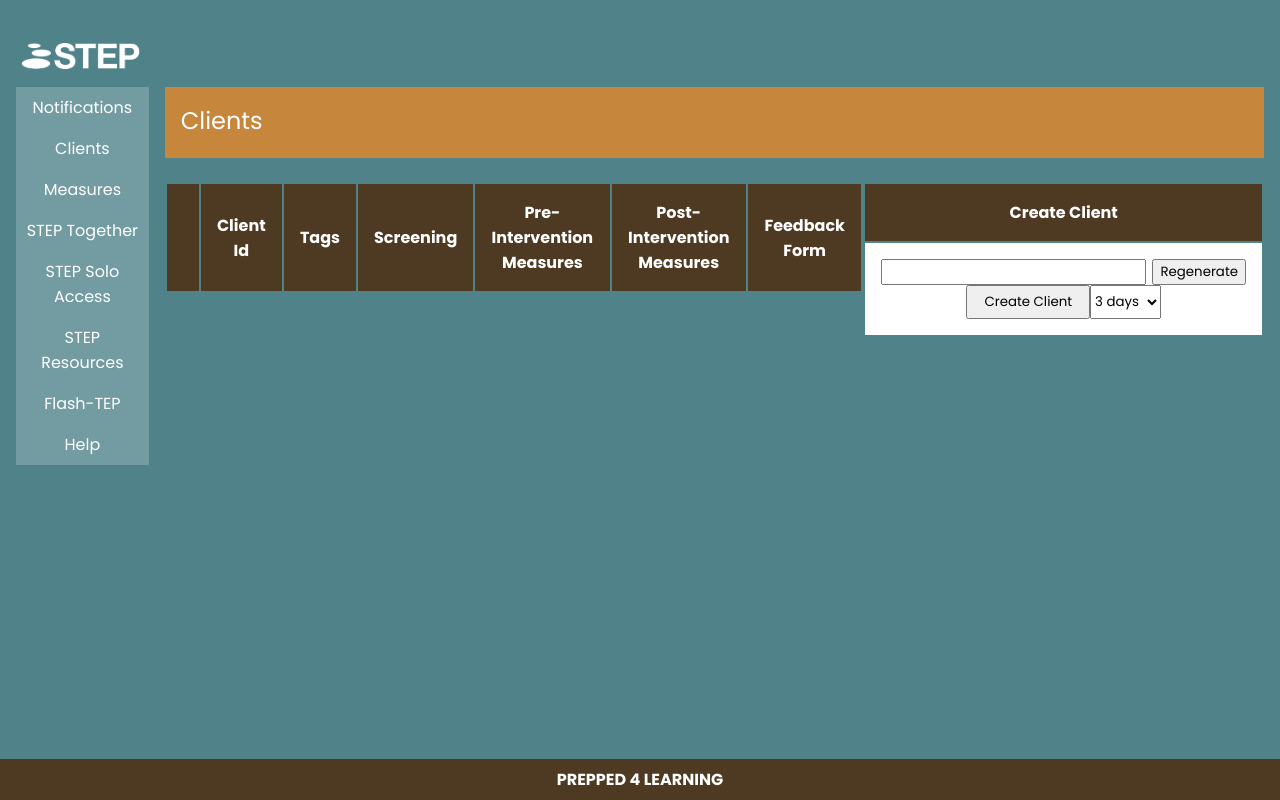
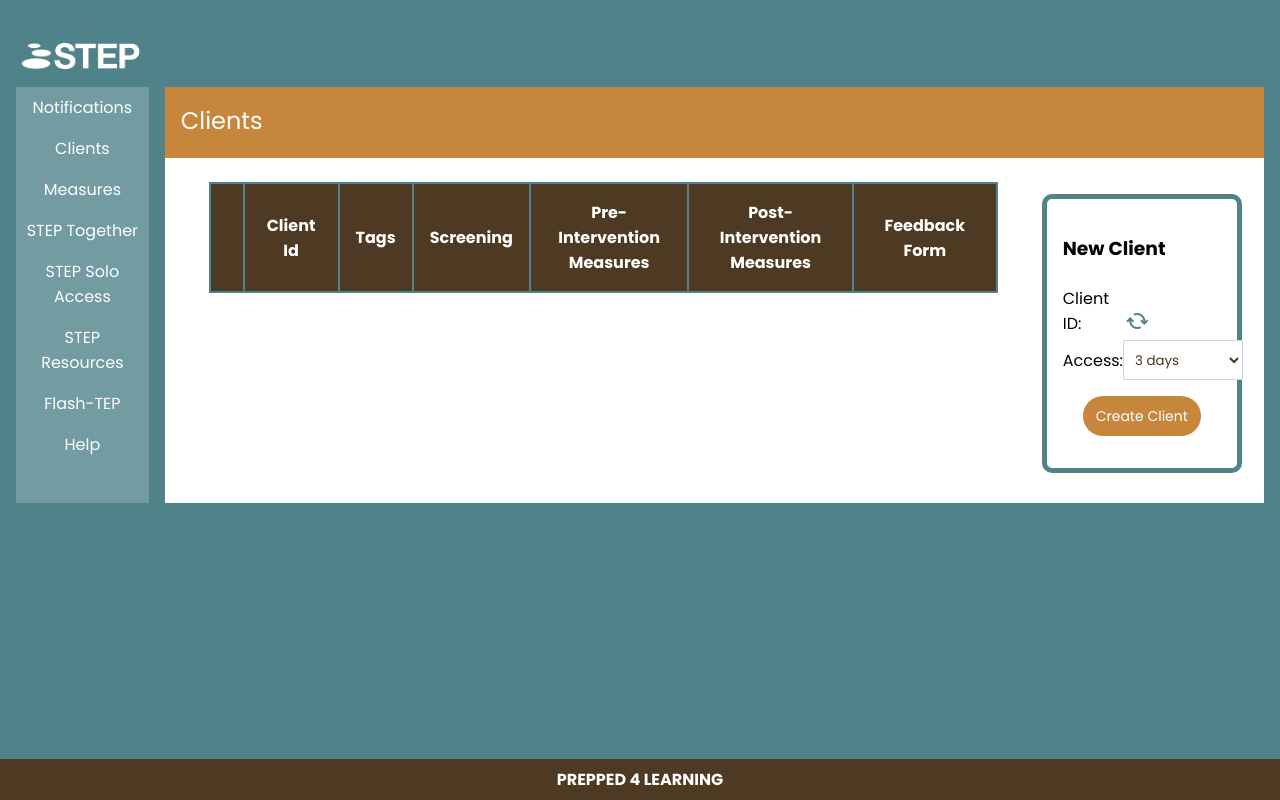
Before and after one commit to Matt-and-Ethan-Code/step-protocol, a Django app: template clinician_overview/templates/clinician_overview/clients_page.html in a window 1280 px wide. Run offline with Django 5.2, Linux system fonts and the light colour scheme; the template is opened without the code that fills it, so the values that code supplies are empty.

Commit message:
added styles to the clients page and the create client box

```diff
--- a/clinician_overview/static/clinician_overview/clients_page.css
+++ b/clinician_overview/static/clinician_overview/clients_page.css
@@ -1,3 +1,86 @@
 .client-id-link {
   color: var(--orangey);
 }
+
+#generate-client-id-container {
+  width: 30%;
+}
+
+.grey-pill {
+    background-color: rgba(224, 224, 224, 1);
+}
+
+.add-client-button {
+  cursor: pointer;
+  display: flex;
+  flex-direction: row;
+  align-items: center;
+  gap: 5px;
+  width: fit-content;
+}
+
+.add-client-button .material-symbols-outlined {
+  /* background-color: var(--orangey);
+  color: white; */
+  color: var(--brown);
+  border-radius: 100px;
+  height: 23px;
+  width: 23px;
+  padding: 4px;
+  line-height: 23px;
+
+}
+
+.add-client-button .text-content {
+  color: var(--brown);
+  /* font-style: italic; */
+  text-decoration: underline;
+  font-weight: 500;
+}
+
+#register-client-id-form input:disabled {
+  color: black;
+  background-color: white;
+  border: none;
+  text-align:left;
+  max-width: 5em;
+  font-size: 1em;
+  text-align: right;
+}
+
+#register-client-id-form #regenerate-id-button {
+  color:var(--bluish);
+  background-color: white;
+  border: none;
+  height: fit-content;
+  line-height: 1em;
+  font-size: 0.9em;
+  width: fit-content;
+}
+
+#register-client-id-form {
+  border: 5px solid var(--bluish);
+  border-radius: 10px;
+  margin-top: 2rem;
+  padding: 1rem;
+}
+
+.horizontal-flex-centally-aligned {
+   display: flex;
+   align-items: center;
+   justify-content: space-between;
+}
+
+input[type="submit"] {
+    margin: 1rem auto;
+    border-radius: 20px;
+    border: 0px;
+    background-color: rgb(198, 135, 60);
+    color: white;
+    line-height: 14px;
+    padding: 0.8rem;
+    font-size: 14px;
+    cursor: pointer;
+    display: block;
+    width: fit-content;
+}
--- a/clinician_overview/static/clinician_overview/clinician_base_styles.css
+++ b/clinician_overview/static/clinician_overview/clinician_base_styles.css
@@ -126,3 +126,29 @@ footer {
     }
   }
 }
+
+.page-white-background {
+    background-color: white;
+    padding-bottom: 30px;
+}
+
+.etable-cell-pill {
+    border-radius: 50px;
+    padding: 4px 8px;
+}
+
+.bluish-pill {
+    border-radius: 50px;
+    background-color: color-mix(in srgb, var(--bluish) 60%, transparent);
+}
+
+select {
+    padding: 7px;
+    background-color: white;
+    border: 1px solid rgb(207, 212, 216);
+    border-radius: 2px;
+    box-sizing: border-box;
+    height: 40px;
+    color: rgb(75, 53, 28);
+    line-height: 1.4em;
+}
--- a/clinician_overview/static/clinician_overview/notifications_page.css
+++ /dev/null
@@ -1,4 +0,0 @@
-.page-white-background {
-    background-color: white;
-    padding-bottom: 30px;
-}
--- a/clinician_overview/templates/clinician_overview/client_base_header_and_tags_layout.html
+++ b/clinician_overview/templates/clinician_overview/client_base_header_and_tags_layout.html
@@ -2,7 +2,6 @@
 {% load static %}
 {% block head %}
 <link rel="stylesheet" href="{% static 'clinician_overview/client_summary_page.css' %}">
-<link rel="stylesheet" href="https://fonts.googleapis.com/css2?family=Material+Symbols+Outlined" />
 {% endblock %}
 
 
--- a/clinician_overview/templates/clinician_overview/clients_page.html
+++ b/clinician_overview/templates/clinician_overview/clients_page.html
@@ -19,12 +19,16 @@
 {% endblock %}
 
 {% block content %}
+<div class="page-white-background">
   <header>
     <h2 class="tab-header">Clients</h2>
   </header>
+  <div>
+
+  </div>
   <div style="display:grid; grid-template-columns: 4fr 1fr;">
     <!--select, client id, tags, screening, pre-intervention measures, post-intervention measures, feedback form-->
-  <table class="etable">
+    <table class="etable" style="max-width: 90%;">
       <thead>
         <tr class="etable-header-row">
           <th class="etable-header-cell"></th>
@@ -41,46 +45,104 @@
         <tr class="etable-row">
           <td class="etable-cell"></td>
           <td class="etable-cell"><a class="client-id-link" href="{% url 'client_summary' client_info.client_id %}">{{ client_info.client_id }}</a></td>
-        <td class="etable-cell">{{ client_info.tags }}</td>
-        <td class="etable-cell">{{ client_info.screening }}</td>
-        <td class="etable-cell">{{ client_info.pre_intervention_measures }}</td>
-        <td class="etable-cell">{{ client_info.post_intervention_measures }}</td>
-        <td class="etable-cell">{{ client_info.feedback_form }}</td>
+          <td class="etable-cell">
+            {% for tag in client_info.tags %}
+              <span class="client-tag etable-cell-pill bluish-pill">{{tag}}</span>
+            {% endfor %}
+          </td>
+          {% if client_info.screening_date %}
+            <td class="etable-cell">
+              <span class="client-tag etable-cell-pill bluish-pill">
+                {{ client_info.screening_date }}
+              </span>
+            </td>
+          {% else %}
+            <td class="etable-cell">
+              <span class="client-tag etable-cell-pill grey-pill">
+                Not Submitted
+              </span>
+            </td>
+          {% endif %}
+          {% if client_info.pre_intervention_measures_date %}
+            <td class="etable-cell">
+              <span class="client-tag etable-cell-pill bluish-pill">
+                {{ client_info.pre_intervention_measures_date }}
+              </span>
+            </td>
+          {% else %}
+            <td class="etable-cell">
+              <span class="client-tag etable-cell-pill grey-pill">
+                Not Submitted
+              </span>
+            </td>
+          {% endif %}
+          {% if client_info.post_intervention_measures_date %}
+            <td class="etable-cell">
+              <span class="client-tag etable-cell-pill bluish-pill">
+                {{ client_info.post_intervention_measures_date }}
+              </span>
+            </td>
+          {% else %}
+            <td class="etable-cell">
+              <span class="client-tag etable-cell-pill grey-pill">
+                Not Submitted
+              </span>
+            </td>
+          {% endif %}
+          {% if client_info.feedback_form_date %}
+            <td class="etable-cell">
+              <span class="client-tag etable-cell-pill bluish-pill">
+                {{ client_info.feedback_form_date }}
+              </span>
+            </td>
+          {% else %}
+            <td class="etable-cell">
+              <span class="client-tag etable-cell-pill grey-pill">
+                Not Submitted
+              </span>
+            </td>
+          {% endif %}
         </tr>
         {% endfor %}
       </tbody>
     </table>
-
-  <table class="etable" style="max-height: 10rem;">
-    <thead>
-      <tr class="etable-header-row">
-        <th class="etable-header-cell">Create Client</th>
-      </tr>
-    </thead>
-    <tbody>
-      <tr class="etable-row">
-        <td class="etable-cell">
+    <div style="max-width: 90%;">
       <form id="register-client-id-form" method="post" action="/clinician/create-client-id">
-            <div style="display:flex;">
+        <div style="display:flex;flex-direction:column;">
+          <h3>
+            New Client
+          </h3>
           {% csrf_token %}
-              <input id="generated-client-id-input" name="new_client_id" readonly style="margin-right: 6px; text-align:center;" value="{{ initial_client_id }}"/>
-              <button id="regenerate-id-button" type="button">Regenerate</button>
-
-
+          <div class="horizontal-flex-centally-aligned">
+            <span>
+              Client ID:
+            </span>
+            <div>
+              <input id="generated-client-id-input" name="new_client_id" disabled readonly value="{{ initial_client_id }}"/>
+              <button id="regenerate-id-button" type="button">
+                <span class="material-symbols-outlined">
+                  cached
+                </span>
+              </button>
             </div>
-            <div style="display:flex;justify-content:center;">
-              <input style="padding: .3rem 1rem;" type="submit" value="Create Client"/>
-              <select name="duration">
+          </div>
+          <div class="horizontal-flex-centally-aligned">
+            <span>
+              Access:
+            </span>
+            <select name="duration" style="min-width: 9em;">
               <option value="3">3 days</option>
               <option value="7">7 days</option>
               <option value="14">14 days</option>
             </select>
           </div>
+          <input type="submit" value="Create Client"/>
+
+        </div>
       </form>
-        </td>
 
-      </tr>
-    </tbody>
-  </table>
+    </div>
+
+  </div>
 </div>
 {% endblock %}
--- a/clinician_overview/templates/clinician_overview/clinician_base_layout.html
+++ b/clinician_overview/templates/clinician_overview/clinician_base_layout.html
@@ -8,6 +8,7 @@
 
     <link rel="preconnect" href="https://fonts.googleapis.com" />
     <link rel="preconnect" href="https://fonts.gstatic.com" crossorigin />
+    <link rel="stylesheet" href="https://fonts.googleapis.com/css2?family=Material+Symbols+Outlined" />
     <link
       href="https://fonts.googleapis.com/css2?family=Bangers&family=Chakra+Petch:ital,wght@0,300;0,400;0,500;0,600;0,700;1,300;1,400;1,500;1,600;1,700&family=Karla:ital,wght@0,200..800;1,200..800&family=Poppins:ital,wght@0,100;0,200;0,300;0,400;0,500;0,600;0,700;0,800;0,900;1,100;1,200;1,300;1,400;1,500;1,600;1,700;1,800;1,900&family=Rubik+Mono+One&display=swap"
       rel="stylesheet"
@@ -21,7 +22,9 @@
   </head>
   <body>
     <main>
-      <img id="step-logo" src="{% static 'clinician_overview/STEP Logo_White.png' %}">
+      <a href="/clinician/">
+        <img id="step-logo" src="{% static 'clinician_overview/STEP Logo_White.png' %}">
+      </a>
       <div class="content-columns">
         <nav>
           <ul>
--- a/clinician_overview/templates/clinician_overview/notifications_page.html
+++ b/clinician_overview/templates/clinician_overview/notifications_page.html
@@ -1,9 +1,5 @@
 {% extends 'clinician_overview/clinician_base_layout.html' %} {% load static %}
 {% block title %} Notifications {% endblock %} {% block head %}
-<link
-  rel="stylesheet"
-  href="{% static 'clinician_overview/notifications_page.css' %}"
-/>
 {% endblock %} {% block content %}
 <div class="page-white-background">
   <header>
--- a/clinician_overview/views/notifications_page.py
+++ b/clinician_overview/views/notifications_page.py
@@ -18,6 +18,7 @@ class ViewNotification:
 def notifications_page(req: HttpRequest) -> HttpResponse:
   assert isinstance(req.user, AbstractBaseUser)
   submissions = get_submissions(req.user)
+  print("submissions: ", submissions, "user: ", req.user, "clients: ", Client.objects.all().values())
   ctx = make_context(submissions)
   return render(req, 'clinician_overview/notifications_page.html', context=ctx)
 
```
Also changed, not shown: clinician_overview/static/clinician_overview/client_summary_page.css (+0 -23 lines), clinician_overview/util/get_client_information.py (added, +47 -0 lines), clinician_overview/views/client_summary_page.py (+11 -16 lines), clinician_overview/views/clients_page.py (+8 -29 lines), clinician_overview/static/clinician_overview/notifications.css (added), db.sqlite3. Lines whose indentation alone changed are shown as unchanged.
